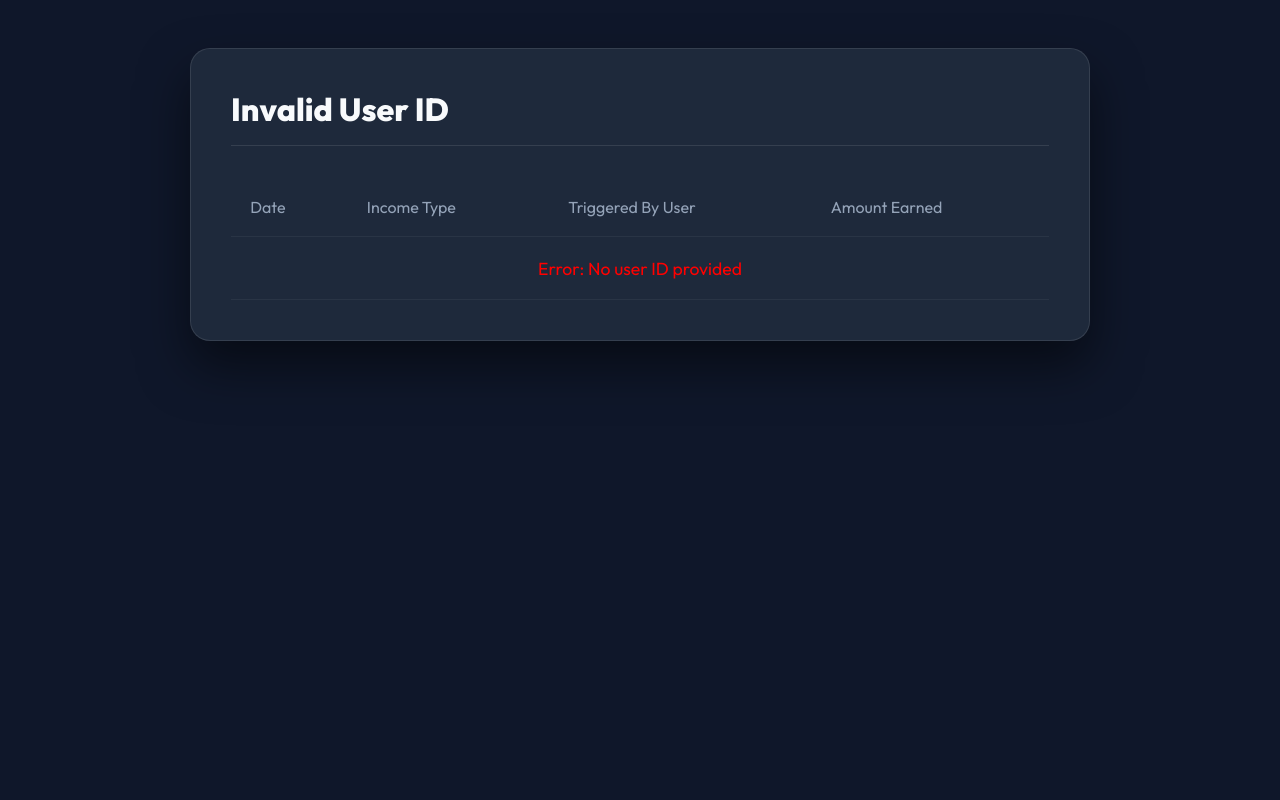
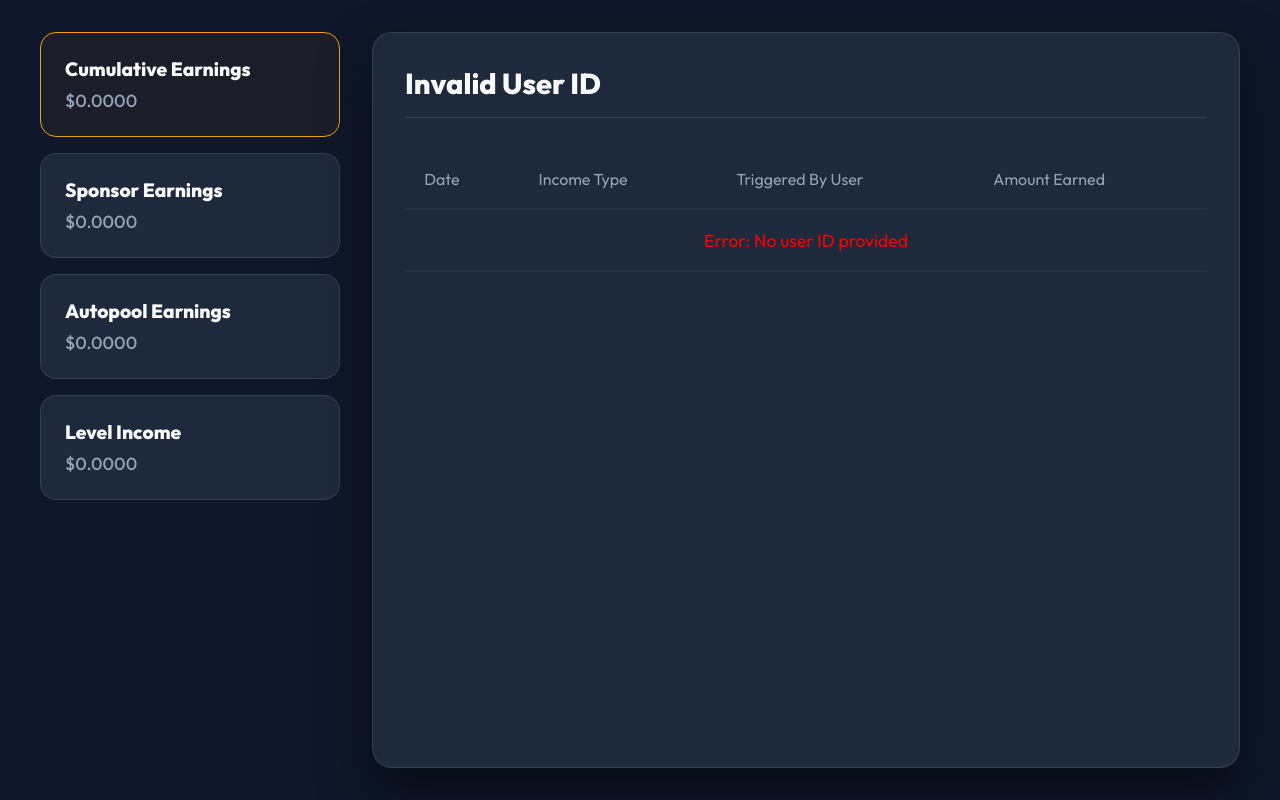
Before and after one commit to vineetarora1117-dev/autopool, a PHP site: page /statement.php in a window 1280 px wide. Run offline with PHP 8.4, Linux system fonts and the light colour scheme.

Commit message:
initial commit 2

```diff
--- a/database.sql
+++ b/database.sql
@@ -8,6 +8,7 @@ CREATE TABLE IF NOT EXISTS users (
     upline_id INT DEFAULT NULL,
     position ENUM('left', 'right') DEFAULT NULL,
     total_earnings DECIMAL(10, 4) DEFAULT 0.0000,
+    reward_level INT DEFAULT 0,
     created_at TIMESTAMP DEFAULT CURRENT_TIMESTAMP
 );
 
@@ -18,6 +19,7 @@ CREATE TABLE IF NOT EXISTS transactions (
     amount DECIMAL(10, 4) NOT NULL,
     type ENUM('sponsor', 'autopool', 'level', 'reward') NOT NULL,
     level INT DEFAULT 0,
+    status ENUM('completed', 'pending') DEFAULT 'completed',
     created_at TIMESTAMP DEFAULT CURRENT_TIMESTAMP,
     FOREIGN KEY (user_id) REFERENCES users(id),
     FOREIGN KEY (from_user_id) REFERENCES users(id)
--- a/statement.php
+++ b/statement.php
@@ -7,30 +7,89 @@ $user_id = isset($_GET['user_id']) ? (int)$_GET['user_id'] : 0;
     <meta charset="UTF-8">
     <meta name="viewport" content="width=device-width, initial-scale=1.0">
     <title>User Statement</title>
-    <link href="https://fonts.googleapis.com/css2?family=Outfit:wght@300;400;600;800&display=swap" rel="stylesheet">
+    <link href="https://fonts.googleapis.com/css2?family=Outfit:wght@300;400;500;600;800&display=swap" rel="stylesheet">
     <style>
         :root {
             --bg-dark: #0f172a;
+            --bg-card: #1e293b;
             --text-light: #f8fafc;
             --text-muted: #94a3b8;
             --border-color: rgba(255, 255, 255, 0.1);
+
+            --c-sponsor: #3b82f6;
+            --c-sponsor-bg: rgba(59, 130, 246, 0.15);
+
+            --c-autopool: #8b5cf6;
+            --c-autopool-bg: rgba(139, 92, 246, 0.15);
+
+            --c-level: #10b981;
+            --c-level-bg: rgba(16, 185, 129, 0.15);
+
+            --c-all: #f59e0b;
         }
         * { margin: 0; padding: 0; box-sizing: border-box; font-family: 'Outfit', sans-serif; }
-        body { background-color: var(--bg-dark); color: var(--text-light); padding: 3rem; }
-        .container { max-width: 900px; margin: 0 auto; background: #1e293b; padding: 2.5rem; border-radius: 20px; border: 1px solid var(--border-color); box-shadow: 0 25px 50px rgba(0,0,0,0.5); }
-        h2 { margin-bottom: 2rem; border-bottom: 1px solid var(--border-color); padding-bottom: 1rem; font-size: 2rem; }
+        body { background-color: var(--bg-dark); color: var(--text-light); padding: 2rem; display: flex; justify-content: center; min-height: 100vh;}
+
+        .layout-wrapper { display: flex; gap: 2rem; max-width: 1200px; width: 100%; }
+
+        .sidebar { width: 300px; display: flex; flex-direction: column; gap: 1rem; }
+        .main-content { flex: 1; background: var(--bg-card); padding: 2rem; border-radius: 20px; border: 1px solid var(--border-color); box-shadow: 0 25px 50px rgba(0,0,0,0.5); }
+
+        h2 { margin-bottom: 2rem; border-bottom: 1px solid var(--border-color); padding-bottom: 1rem; font-size: 1.8rem; }
+
+        .tab {
+            background: var(--bg-card); border: 1px solid var(--border-color); border-radius: 16px;
+            padding: 1.5rem; cursor: pointer; transition: all 0.3s ease;
+            display: flex; flex-direction: column; gap: 0.5rem;
+        }
+        .tab:hover { transform: translateY(-3px); box-shadow: 0 10px 20px rgba(0,0,0,0.3); }
+        .tab.active { border-color: var(--c-all); background: rgba(245, 158, 11, 0.05); }
+
+        .tab.tab-sponsor.active { border-color: var(--c-sponsor); background: var(--c-sponsor-bg); }
+        .tab.tab-autopool.active { border-color: var(--c-autopool); background: var(--c-autopool-bg); }
+        .tab.tab-level.active { border-color: var(--c-level); background: var(--c-level-bg); }
+
+        .tab-title { font-size: 1.2rem; color: var(--text-light); font-weight: 800; }
+        .tab-amount { font-size: 1.1rem; color: var(--text-muted); font-weight: 500; }
+
         .statement-table { width: 100%; border-collapse: collapse; }
         .statement-table th, .statement-table td { text-align: left; padding: 1.2rem; border-bottom: 1px solid rgba(255,255,255,0.05); }
         .statement-table th { color: var(--text-muted); font-weight: 400; font-size: 1rem; }
         .statement-table td { font-size: 1.1rem; }
         .amt-positive { color: #4ade80; font-weight: 600; }
-        .badge-sponsor { background: rgba(59, 130, 246, 0.2); color: #60a5fa; padding: 6px 12px; border-radius: 6px; font-size: 0.9rem; }
-        .badge-autopool { background: rgba(139, 92, 246, 0.2); color: #c084fc; padding: 6px 12px; border-radius: 6px; font-size: 0.9rem; }
+
+        .badge { padding: 6px 12px; border-radius: 6px; font-size: 0.9rem; font-weight: 500;}
+        .badge-sponsor { background: var(--c-sponsor-bg); color: #60a5fa; }
+        .badge-autopool { background: var(--c-autopool-bg); color: #c084fc; }
+        .badge-level { background: var(--c-level-bg); color: #34d399; }
+
+        .pending-row { opacity: 0.6; }
+        .badge-status-pending { background: rgba(245, 158, 11, 0.2); color: #fbbf24; padding: 4px 8px; border-radius: 4px; font-size: 0.8rem; margin-left: 8px;}
     </style>
 </head>
 <body>
-    <div class="container">
-        <h2 id="modalTitle">Loading User Statement...</h2>
+    <div class="layout-wrapper">
+        <div class="sidebar">
+            <div class="tab active" id="tab-all" onclick="filterTransactions('all')">
+                <div class="tab-title">Cumulative Earnings</div>
+                <div class="tab-amount" id="amt-all">$0.0000</div>
+            </div>
+            <div class="tab tab-sponsor" id="tab-sponsor" onclick="filterTransactions('sponsor')">
+                <div class="tab-title">Sponsor Earnings</div>
+                <div class="tab-amount" id="amt-sponsor">$0.0000</div>
+            </div>
+            <div class="tab tab-autopool" id="tab-autopool" onclick="filterTransactions('autopool')">
+                <div class="tab-title">Autopool Earnings</div>
+                <div class="tab-amount" id="amt-autopool">$0.0000</div>
+            </div>
+            <div class="tab tab-level" id="tab-level" onclick="filterTransactions('level')">
+                <div class="tab-title">Level Income</div>
+                <div class="tab-amount" id="amt-level">$0.0000</div>
+            </div>
+        </div>
+
+        <div class="main-content">
+            <h2 id="modalTitle">User Statement</h2>
             <table class="statement-table">
                 <thead>
                     <tr>
@@ -45,9 +104,12 @@ $user_id = isset($_GET['user_id']) ? (int)$_GET['user_id'] : 0;
                 </tbody>
             </table>
         </div>
+    </div>
 
     <script>
         const userId = <?php echo $user_id; ?>;
+        let allTransactions = [];
+        let currentFilter = 'all';
 
         async function loadStatement() {
             if (!userId) {
@@ -61,30 +123,75 @@ $user_id = isset($_GET['user_id']) ? (int)$_GET['user_id'] : 0;
 
             if (data.success) {
                 document.getElementById('modalTitle').innerText = `Statement for User ID: (${userId})`;
+                allTransactions = data.transactions;
 
+                calculateTotals();
+                renderTable();
+            } else {
+                document.getElementById('statementBody').innerHTML = `<tr><td colspan="4" style="text-align:center; color: red;">Error: ${data.error}</td></tr>`;
+            }
+        }
+
+        function calculateTotals() {
+            let sums = { all: 0, sponsor: 0, autopool: 0, level: 0 };
+
+            allTransactions.forEach(t => {
+                if (t.status === 'completed') {
+                    const amt = parseFloat(t.amount);
+                    sums.all += amt;
+                    if (sums[t.type] !== undefined) sums[t.type] += amt;
+                }
+            });
+
+            document.getElementById('amt-all').innerText = `$${sums.all.toFixed(4)}`;
+            document.getElementById('amt-sponsor').innerText = `$${sums.sponsor.toFixed(4)}`;
+            document.getElementById('amt-autopool').innerText = `$${sums.autopool.toFixed(4)}`;
+            document.getElementById('amt-level').innerText = `$${sums.level.toFixed(4)}`;
+        }
+
+        function filterTransactions(type) {
+            currentFilter = type;
+            document.querySelectorAll('.tab').forEach(el => el.classList.remove('active'));
+            document.getElementById(`tab-${type}`).classList.add('active');
+            renderTable();
+        }
+
+        function renderTable() {
             let tbody = '';
-                if (data.transactions.length === 0) {
-                    tbody = '<tr><td colspan="4" style="text-align:center; color: var(--text-muted);">No earnings yet.</td></tr>';
+            const filtered = currentFilter === 'all' ? allTransactions : allTransactions.filter(t => t.type === currentFilter);
+
+            if (filtered.length === 0) {
+                tbody = '<tr><td colspan="4" style="text-align:center; color: var(--text-muted);">No earnings found in this category.</td></tr>';
             } else {
-                    data.transactions.forEach(t => {
+                filtered.forEach(t => {
                     const date = new Date(t.created_at).toLocaleString();
-                        const badgeClass = t.type === 'sponsor' ? 'badge-sponsor' : 'badge-autopool';
-                        const typeLabel = t.type === 'sponsor' ? 'Sponsor Bonus' : `Autopool (Level ${t.level})`;
+
+                    let badgeClass = 'badge-sponsor';
+                    let typeLabel = 'Sponsor Bonus';
+
+                    if (t.type === 'autopool') {
+                        badgeClass = 'badge-autopool';
+                        typeLabel = `Autopool (Level ${t.level})`;
+                    } else if (t.type === 'level') {
+                        badgeClass = 'badge-level';
+                        typeLabel = `Level Income (Level ${t.level})`;
+                    }
+
+                    const isPending = t.status === 'pending';
+                    const rowClass = isPending ? 'pending-row' : '';
+                    const statusBadge = isPending ? `<span class="badge-status-pending">Pending</span>` : '';
 
                     tbody += `
-                            <tr>
+                        <tr class="${rowClass}">
                             <td style="color: var(--text-muted); font-size: 0.9rem;">${date}</td>
-                                <td><span class="${badgeClass}">${typeLabel}</span></td>
-                                <td>(${t.from_user_id}) ${t.from_name}</td>
+                            <td><span class="badge ${badgeClass}">${typeLabel}</span>${statusBadge}</td>
+                            <td>(${t.from_user_id}) ${t.from_name || 'System'}</td>
                             <td class="amt-positive">+$${parseFloat(t.amount).toFixed(4)}</td>
                         </tr>
                     `;
                 });
             }
             document.getElementById('statementBody').innerHTML = tbody;
-            } else {
-                document.getElementById('statementBody').innerHTML = `<tr><td colspan="4" style="text-align:center; color: red;">Error: ${data.error}</td></tr>`;
-            }
         }
 
         loadStatement();
```
Also changed, not shown: alter.php (added, +14 -0 lines), api.php (+118 -12 lines), autopool_simulation.md (+14 -1 lines), 1 other file. Lines whose indentation alone changed are shown as unchanged.
